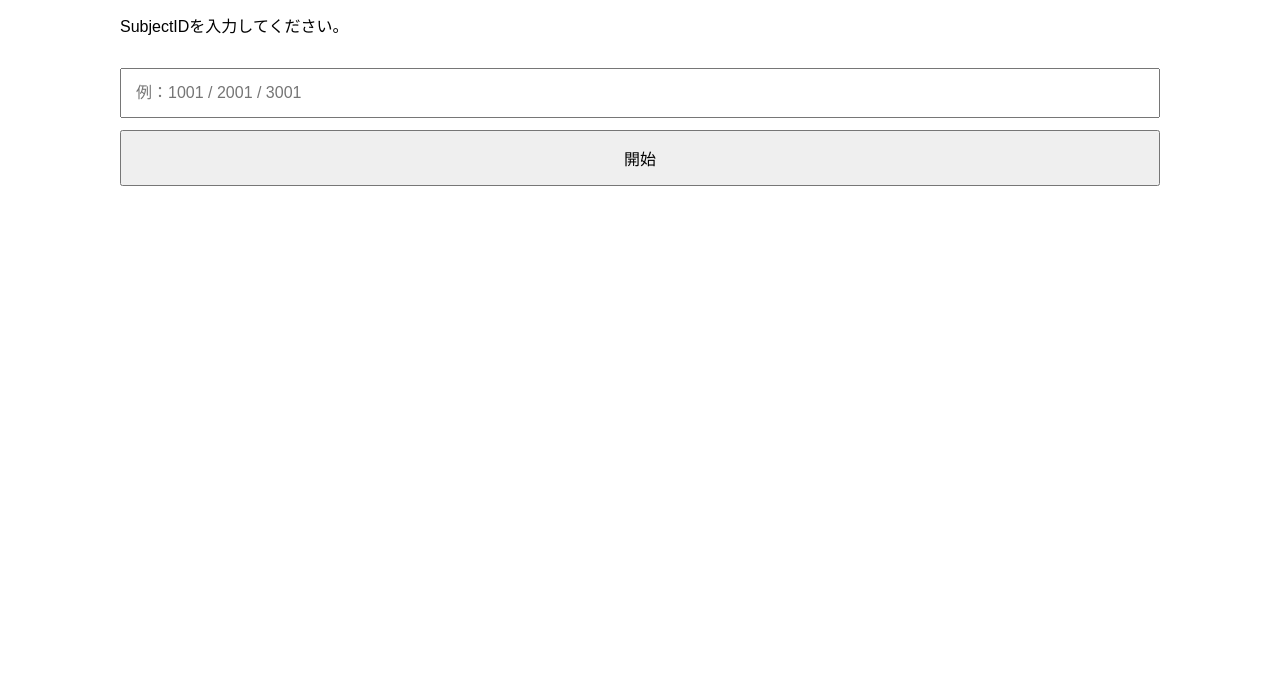
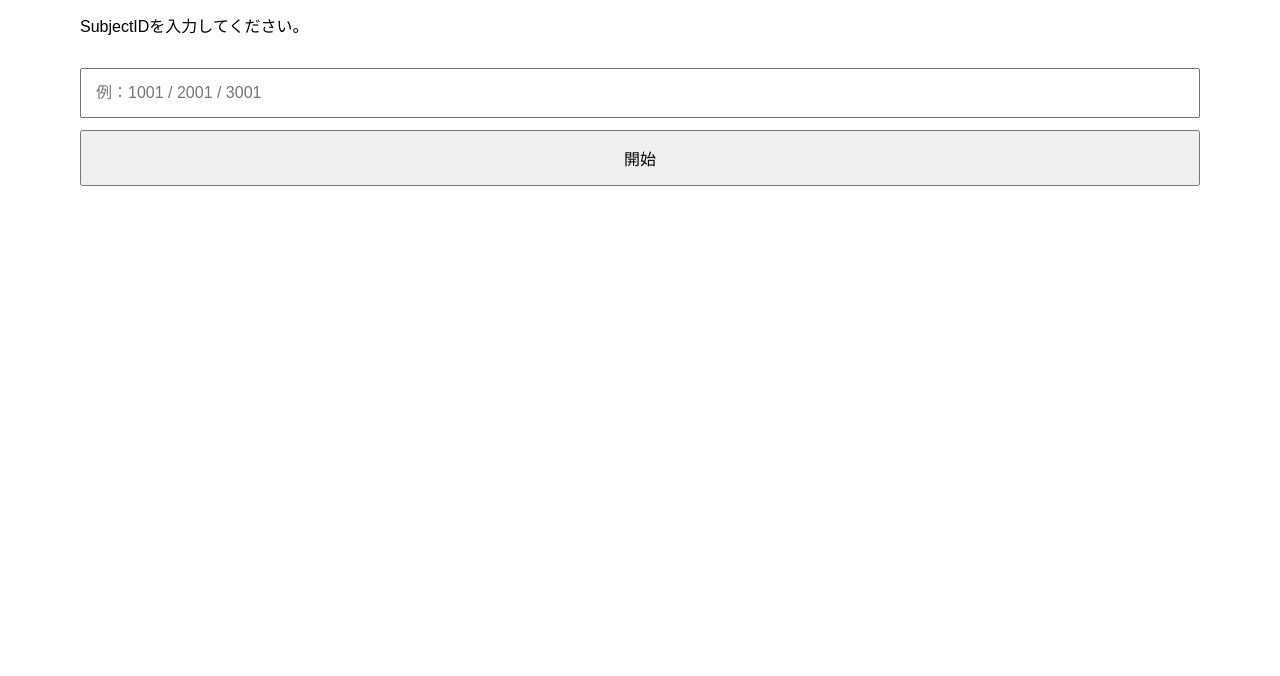
Before and after one commit to nogushinapu-create/speaking-experiment-app, a plain HTML site: page practice.html in a window 1280 px wide. Shown: the part 124-800 px from the top of the page. Drawn offline with Linux system fonts and the light colour scheme.

Commit message:
Increase max-width of body in practice.html

```diff
--- a/practice.html
+++ b/practice.html
@@ -6,7 +6,7 @@
   <style>
     body {
       font-family: Arial, sans-serif;
-      max-width: 1040px;
+      max-width: 1120px;
       margin: 24px auto;
       padding: 20px;
       line-height: 1.6;
```
